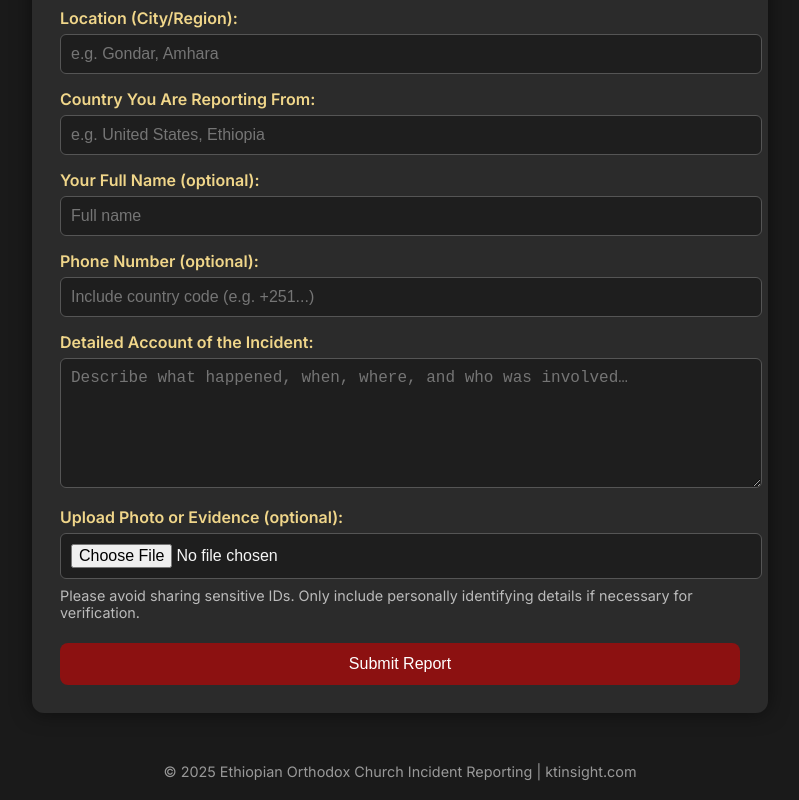
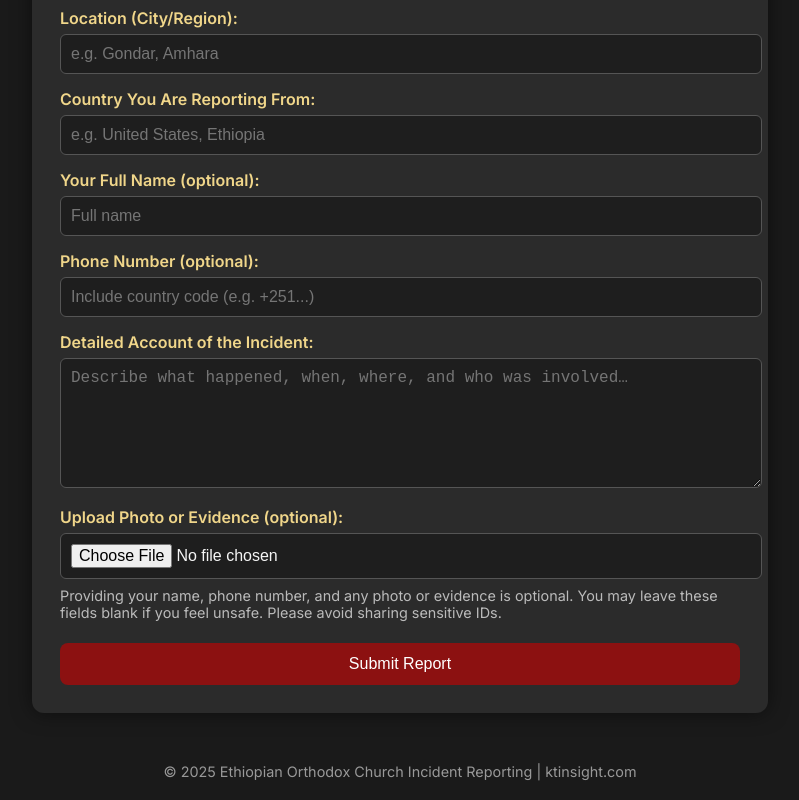
Before and after one commit to qahastesfa-arch/ktinsight-reports, a website: page index.html in a window 1280 px wide. Shown: the part 612-1412 px from the top of the page, without its empty margins (240-1039 px from the left). Drawn offline with Linux system fonts and the light colour scheme.

Commit message:
Update index.html
optional

```diff
--- a/index.html
+++ b/index.html
@@ -81,12 +81,12 @@
         <input type="text" name="reporting_country" placeholder="e.g. United States, Ethiopia" required data-ph="country_ph">
       </label>
 
-      <!-- NOW OPTIONAL -->
+      <!-- OPTIONAL -->
       <label><span data-i18n="name_label">Your Full Name (optional)</span>:
         <input type="text" name="reporter_name" placeholder="Full name" data-ph="name_ph">
       </label>
 
-      <!-- NOW OPTIONAL -->
+      <!-- OPTIONAL -->
       <label><span data-i18n="phone_label">Phone Number (optional)</span>:
         <input type="tel" name="phone" placeholder="Include country code (e.g. +251...)" data-ph="phone_ph">
       </label>
@@ -95,13 +95,13 @@
         <textarea name="details" rows="6" placeholder="Describe what happened, when, where, and who was involved…" required data-ph="details_ph"></textarea>
       </label>
 
-      <!-- Remains optional; label clarifies it -->
+      <!-- OPTIONAL FILE -->
       <label><span data-i18n="evidence_label">Upload Photo or Evidence (optional)</span>:
         <input type="file" name="evidence" accept="image/*">
       </label>
 
       <div class="helper" data-i18n="privacy_note">
-        Please avoid sharing sensitive IDs. Only include personally identifying details if necessary for verification.
+        Providing your name, phone number, and any photo or evidence is optional. You may leave these fields blank if you feel unsafe. Please avoid sharing sensitive IDs.
       </div>
 
       <button type="submit" data-i18n="submit_btn">Submit Report</button>
@@ -126,7 +126,7 @@
         phone_label: "Phone Number (optional)",
         details_label: "Detailed Account of the Incident",
         evidence_label: "Upload Photo or Evidence (optional)",
-        privacy_note: "Please avoid sharing sensitive IDs. Only include personally identifying details if necessary for verification.",
+        privacy_note: "Providing your name, phone number, and any photo or evidence is optional. You may leave these fields blank if you feel unsafe. Please avoid sharing sensitive IDs.",
         submit_btn: "Submit Report",
         footer_org: "Ethiopian Orthodox Church Incident Reporting",
         // placeholders
@@ -147,7 +147,7 @@
         phone_label: "ስልክ ቁጥር (አማራጭ)",
         details_label: "የክስተቱ ዝርዝር መግለጫ",
         evidence_label: "ፎቶ ወይም ማስረጃ ማስገቢያ (አማራጭ)",
-        privacy_note: "እባኮትን በጣም ግል መረጃዎችን አትጨምሩ። ማረጋገጫ ከሚፈልግ ብቻ እንጂ ስለ ግለሰብ መረጃ አትስጡ።",
+        privacy_note: "ስምዎን፣ ስልክ ቁጥርዎን ወይም ፎቶ/ማስረጃ መስጠት አማራጭ ነው። እርስዎን ካልተረጋገጠ እና ከመፍራት የተነሳ እባክዎ መስኮቹን ባዶ መተው ይችላሉ። በጣም ግል መረጃ እባክዎን አትጨምሩ።",
         submit_btn: "ሪፖርት ያስገቡ",
         footer_org: "የኢ.ኦ.ተ. የክስተት ሪፖርት መድረክ",
         // placeholders
```
